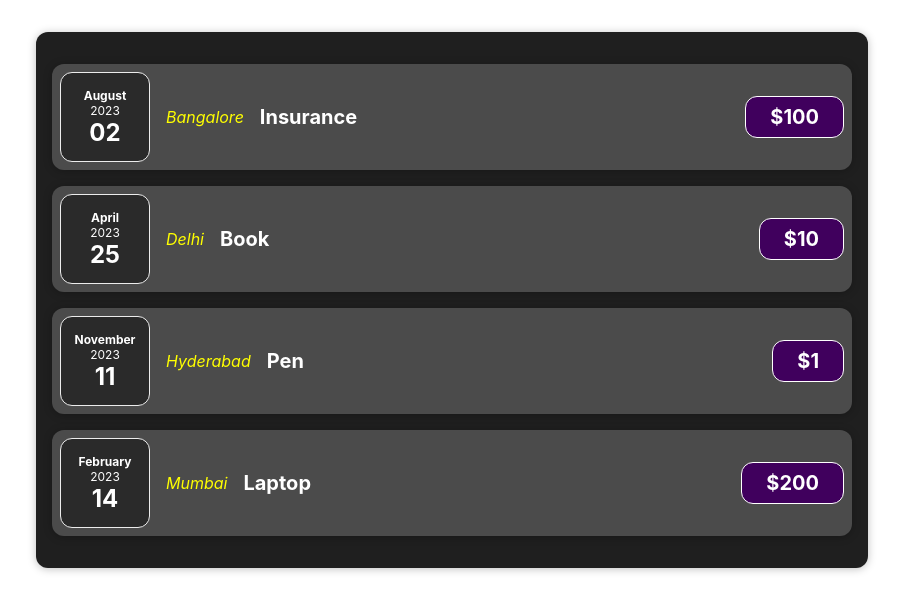
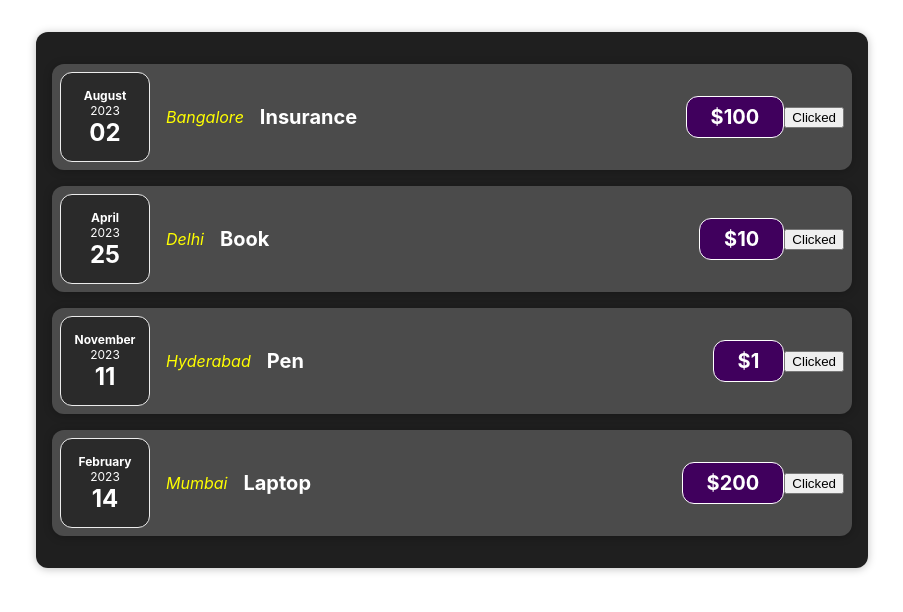
Before and after one commit to vaishnaviitkare/React-, a React (Create React App) app: page / in a window 1280 px wide. Shown: the top 612 px of the page, without its empty margins (188-1091 px from the left). Built offline with nearby package versions, Linux system fonts and the light colour scheme; the HTML template or start-up script is replaced by a standard one.

Commit message:
add event listner to expenseItem.js

```diff
--- a/src/components/Expenses/ExpenseItem.js
+++ b/src/components/Expenses/ExpenseItem.js
@@ -3,6 +3,9 @@ import "./ExpenseItem.css";
 import ExpenseDate from "./ExpenseDate";
 import Card from "../UI/Card";
 const ExpenseItem=(props)=> {
+  function buttonClick(){
+    console.log("Button clicked");
+  }
     //we wrap of many div or items in one div because js can return one item at a time
     return(
         <Card className="expense-item">
@@ -12,6 +15,7 @@ const ExpenseItem=(props)=> {
           <h2>{props.title}</h2>
           <div className="expense-item__price">${props.price}</div>
         </div>
+        <button onClick={buttonClick}>Clicked</button>
       </Card>
       );
   }
--- a/src/components/UI/Card.js
+++ b/src/components/UI/Card.js
@@ -1,7 +1,7 @@
 import React from 'react';
 import  "./Card.css";
 const Card=(props)=>{
-const classes='card'+' '+props.className;
+const classes='card'+" "+props.className;
 return(
 <div className={classes}>
     {props.children}
```
